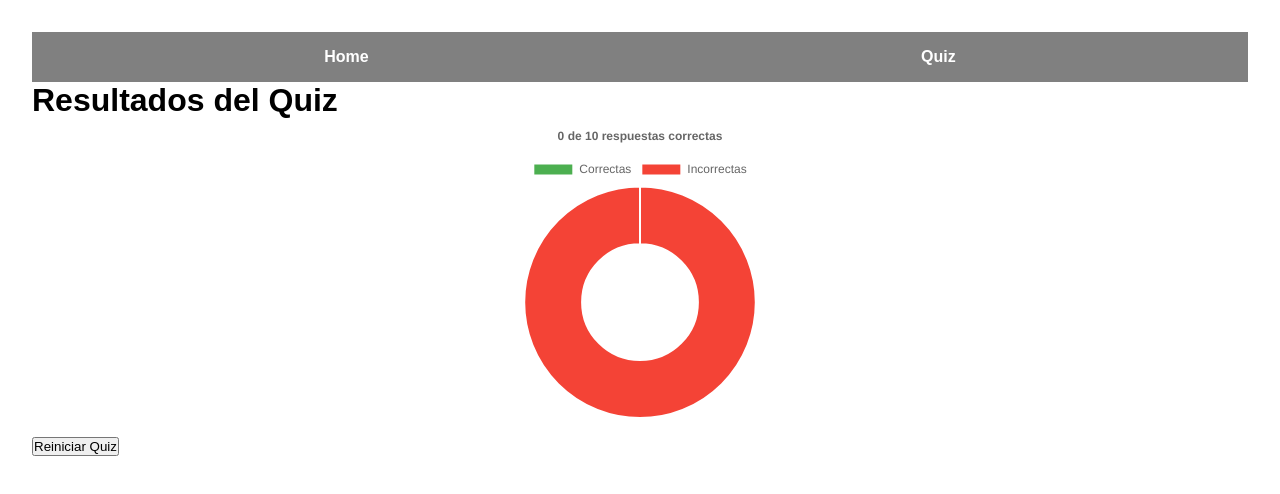
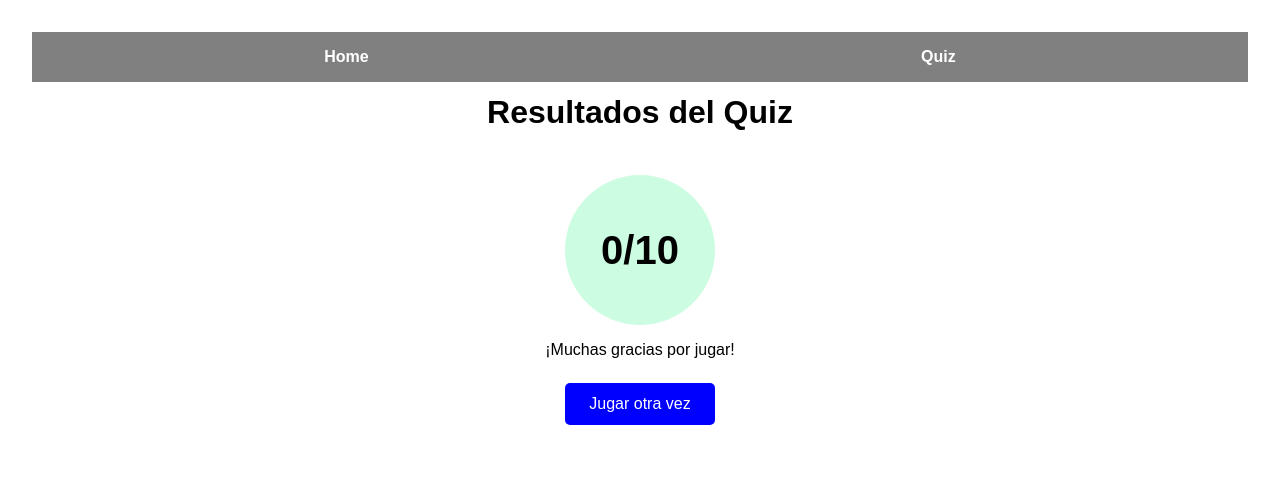
Before and after one commit to GuilleG02/bbk_quiz, a plain HTML site: page results.html in a window 1280 px wide. Drawn offline with nearby package versions, Linux system fonts and the light colour scheme.

Commit message:
Resultado

```diff
--- a/results.html
+++ b/results.html
@@ -14,38 +14,29 @@
 </nav>
 
 
-  <h1>Resultados del Quiz</h1>
+  <h1 style="text-align: center; margin-top: 1%; margin-bottom: 1%;">Resultados del Quiz</h1>
 
-  <canvas id="resultChart"></canvas>
-  <br>
-  <button onclick="window.location.href='index.html'">Reiniciar Quiz</button>
+  <div class="result-container">
+    <div class="score-circle">
+      <span id="scoreText">0/10</span>
+    </div>
+    <p>¡Muchas gracias por jugar!</p>
+    <button class="controls-button" onclick="window.location.href='home.html'">
+      Jugar otra vez
+    </button>
+  </div>
+
 
   <script>
+
   const data = JSON.parse(localStorage.getItem("lastScore") || "{}");
   const correct = data.correct || 0;
   const total = data.total || 10;
-    const incorrect = total - correct;
 
-    const ctx = document.getElementById('resultChart').getContext('2d');
-    new Chart(ctx, {
-      type: 'doughnut',
-      data: {
-        labels: ['Correctas', 'Incorrectas'],
-        datasets: [{
-          data: [correct, incorrect],
-          backgroundColor: ['#4caf50', '#f44336']
-        }]
-      },
-      options: {
-        plugins: {
-          title: {
-            display: true,
-            text: `${correct} de ${total} respuestas correctas`
-          }
-        }
-      }
-    });
+  document.getElementById("scoreText").textContent = `${correct}/${total}`;
   </script>
+
+
 
 </body>
 </html>
--- a/style.css
+++ b/style.css
@@ -112,3 +112,40 @@ canvas {
   max-width: 400px; margin: auto;
 
 }
+
+ .result-container {
+  display: flex;
+  flex-direction: column;
+  align-items: center;
+  justify-content: center;
+  padding: 2rem;
+  text-align: center;
+}
+
+.score-circle {
+  width: 150px;
+  height: 150px;
+  border-radius: 50%;
+  background-color: #ccfce1;
+  display: flex;
+  align-items: center;
+  justify-content: center;
+  margin-bottom: 1rem;
+}
+
+#scoreText {
+  font-size: 2.5rem;
+  font-weight: bold;
+  color: black;
+}
+
+.controls-button {
+  padding: 0.75rem 1.5rem;
+  font-size: 1rem;
+  margin-top: 1.5rem;
+  border: none;
+  border-radius: 5px;
+  background-color: blue;
+  color: white;
+  cursor: pointer;
+}
```
Lines whose indentation alone changed are shown as unchanged.
